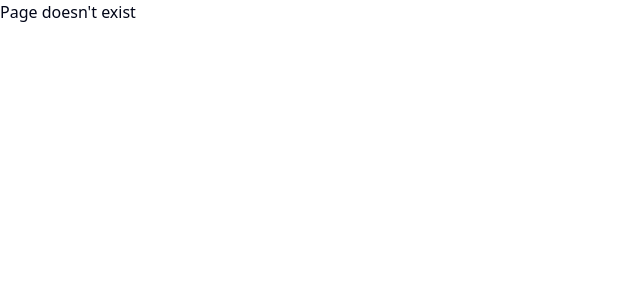
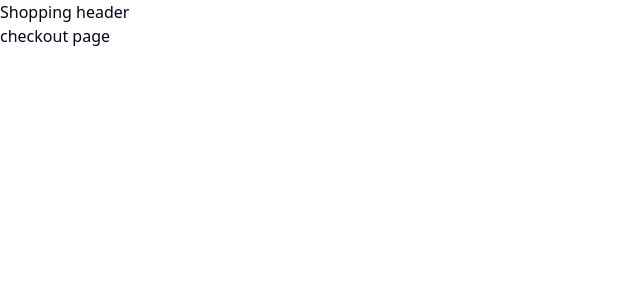
Before and after one commit to wanjaiya/ecommerce, a React (Vite) app in the folder client/: page /shop/checkout in a window 1280 px wide. Shown: the top 300 px of the page, without its empty margins (0-640 px from the left). Built offline with nearby package versions, Linux system fonts and the light colour scheme.

Commit message:
shopping view

```diff
--- a/client/src/App.jsx
+++ b/client/src/App.jsx
@@ -10,6 +10,10 @@ import AdminOrders from "./pages/admin-view/orders";
 import AdminFeatures from "./pages/admin-view/features";
 import ShoppingLayout from "./components/shopping-view/layout";
 import NotFound from "./components/not-found";
+import ShoppingHome from "./pages/shoping-view/home";
+import ShoppingAccount from "./pages/shoping-view/account";
+import ShoppingCheckout from "./pages/shoping-view/checkout";
+import ShoppingListing from "./pages/shoping-view/listing";
 
 function App() {
   return (
@@ -33,7 +37,12 @@ function App() {
         </Route>
 
         {/* Shopping routes*/}
-        <Route path="/shop" element={<ShoppingLayout />}></Route>
+        <Route path="/shop" element={<ShoppingLayout />}>
+          <Route path="home" element={<ShoppingHome />} />
+          <Route path="account" element={<ShoppingAccount />} />
+          <Route path="checkout" element={<ShoppingCheckout />} />
+          <Route path="listing" element={<ShoppingListing />} />
+        </Route>
 
         {/* Not Found route */}
         <Route path="*" element={<NotFound />}></Route>
--- /dev/null
+++ b/client/src/pages/shoping-view/account.jsx
@@ -0,0 +1,5 @@
+function ShoppingAccount() {
+  return <div>Account page</div>;
+}
+
+export default ShoppingAccount;
--- /dev/null
+++ b/client/src/pages/shoping-view/checkout.jsx
@@ -0,0 +1,5 @@
+function ShoppingCheckout() {
+  return <div>checkout page</div>;
+}
+
+export default ShoppingCheckout;
--- /dev/null
+++ b/client/src/pages/shoping-view/home.jsx
@@ -0,0 +1,5 @@
+function ShoppingHome() {
+  return <div>Home</div>;
+}
+
+export default ShoppingHome;
--- /dev/null
+++ b/client/src/pages/shoping-view/listing.jsx
@@ -0,0 +1,5 @@
+function ShoppingListing() {
+  return <div>view shopping list</div>;
+}
+
+export default ShoppingListing;
```
